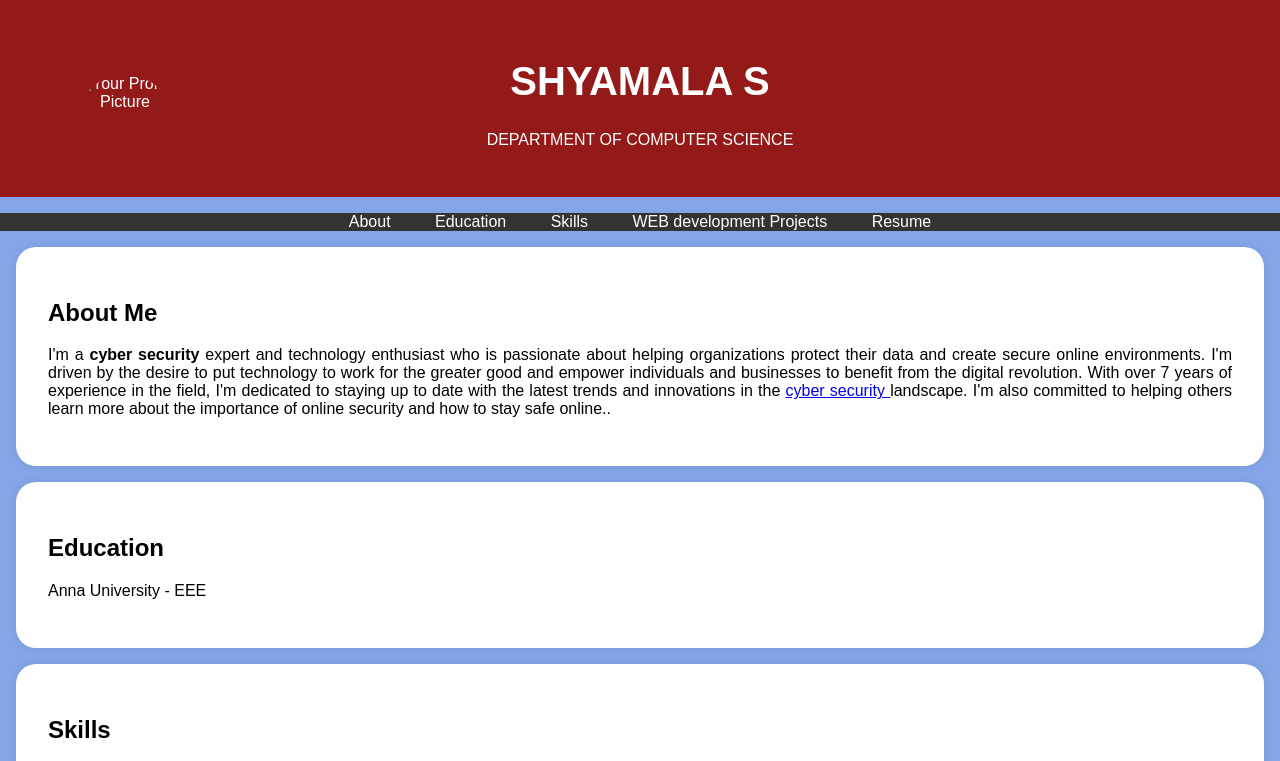
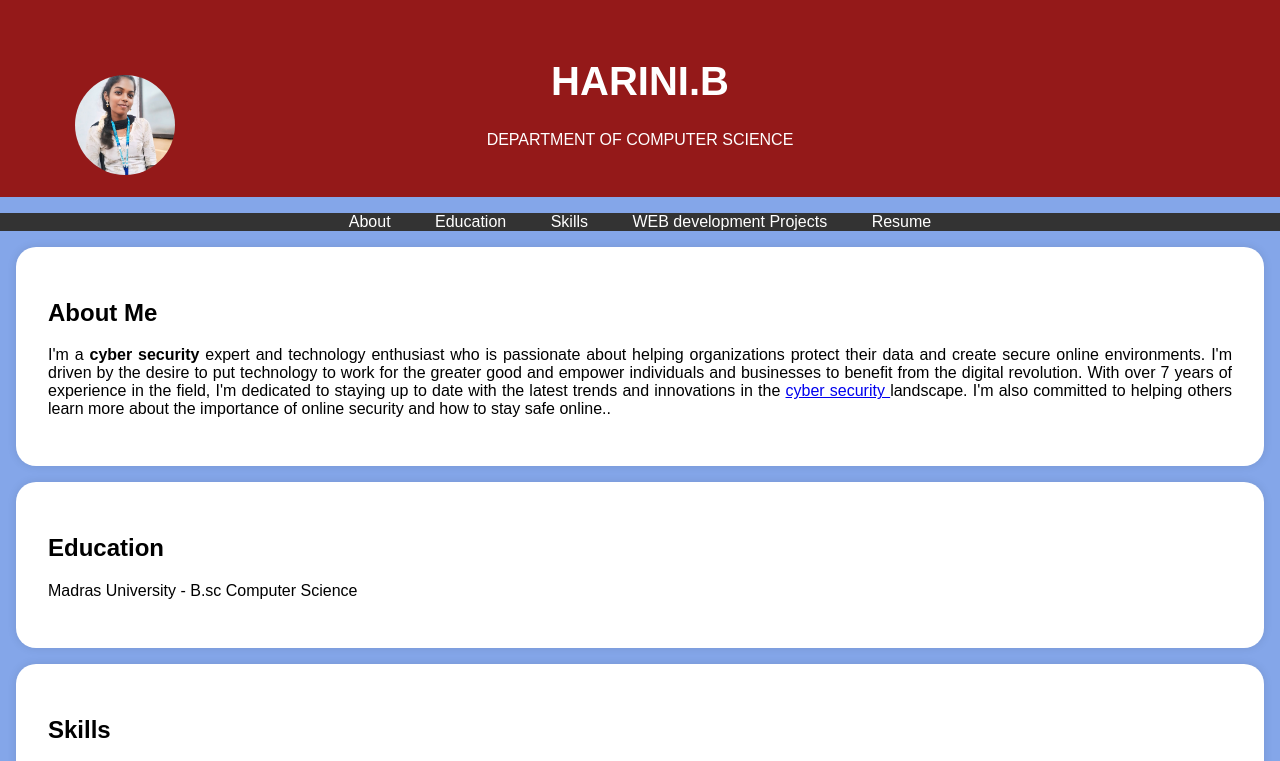
Before and after one commit to harini671/Repo2, a plain HTML site: page index.html in a window 1280 px wide. Shown: the top 761 px of the page. Drawn offline with Linux system fonts and the light colour scheme.

Commit message:
Add files via upload

```diff
--- a/index.html
+++ b/index.html
@@ -1,7 +1,7 @@
 <!DOCTYPE html>
 <html>
 <head>
-    <title>mala</title>
+    <title>Harini.B</title>
     <style>
         body {
             font-family: Arial, sans-serif;
@@ -95,8 +95,8 @@
     <header>
         <div class="header-content">
             <!-- Add your profile picture here -->
-            <img src="./pic.jpg" alt="Your Profile Picture" class="profile-picture">
-            <h1>SHYAMALA S</h1>
+            <img src="IMG_20250322_084855.jpg" alt="Your Profile Picture" class="profile-picture">
+            <h1>HARINI.B</h1>
             <p>DEPARTMENT OF COMPUTER SCIENCE </p>
         </div>
     </header>
@@ -122,7 +122,7 @@
     <section id="education">
         <div class="section-content">
             <h2>Education</h2>
-            <p>Anna University  - EEE</p>
+            <p>Madras University - B.sc Computer Science</p>
 
 
         </div>
@@ -170,7 +170,7 @@
     </section>
 
     <footer>
-        <p>&copy; 2023 VIGNESH M</p>
+        <p> Mail ID- harinibalasundharam2005@gmail.com</p></p>
     </footer>
 
     <script>
```
